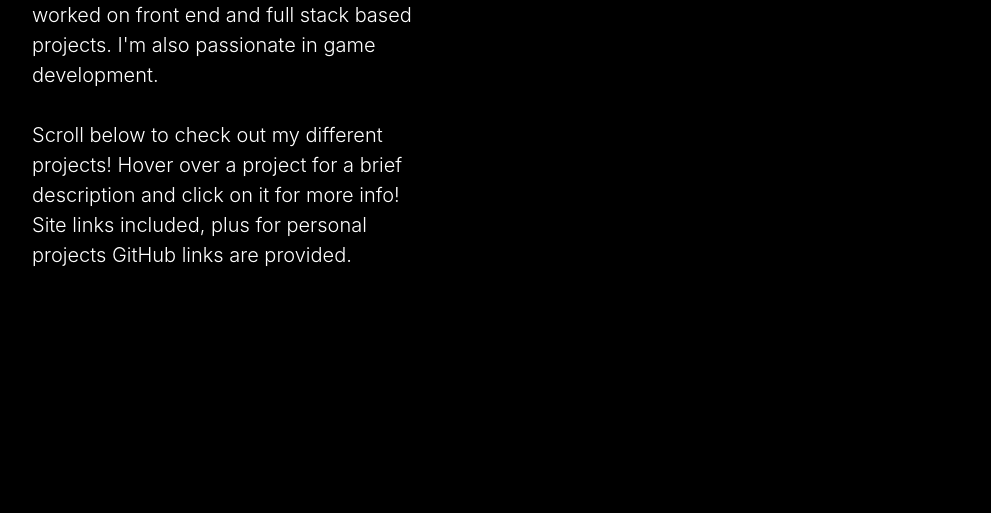
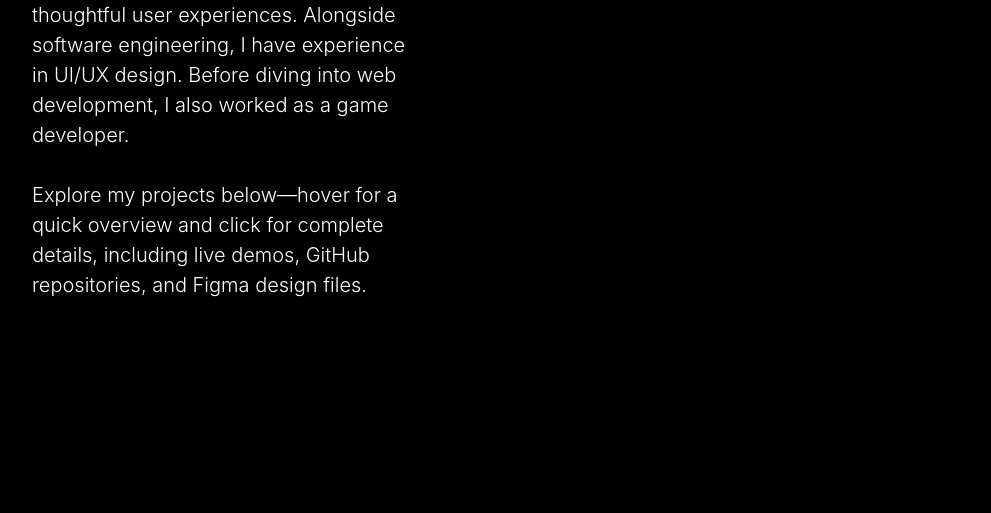
Before and after one commit to PlasmaDiffusion/PlasmaDiffusion.github.io, a plain HTML site: page index.html in a window 1280 px wide. Shown: the part 674-1187 px from the top of the page, without its empty margins (224-1215 px from the left). Drawn offline with nearby package versions, Linux system fonts and the light colour scheme.

Commit message:
Rewrote main paragraphs

```diff
--- a/index.html
+++ b/index.html
@@ -50,11 +50,11 @@
 
                 <!--Paragraphs (The first paragraph can change if game projects are in the url)-->
 
-                    <p class="lead introParagraph" id="intro">Welcome to my portfolio.
-                        My passion in programming has led me down the rabbit hole of web development. I've previously worked on front end and full stack based projects. I'm also passionate in game development.
+                    <p class="lead introParagraph" id="intro">
+Welcome to my portfolio. With a strong background in web development, I build full-stack applications with a focus on thoughtful user experiences. Alongside software engineering, I have experience in UI/UX design. Before diving into web development, I also worked as a game developer.
                         <br>
                         <br>
-                    Scroll below to check out my different projects! Hover over a project for a brief description and click on it for more info! Site links included, plus for personal projects GitHub links are provided.
+Explore my projects below—hover for a quick overview and click for complete details, including live demos, GitHub repositories, and Figma design files.                        <br>
                     </p>
 
 
```
